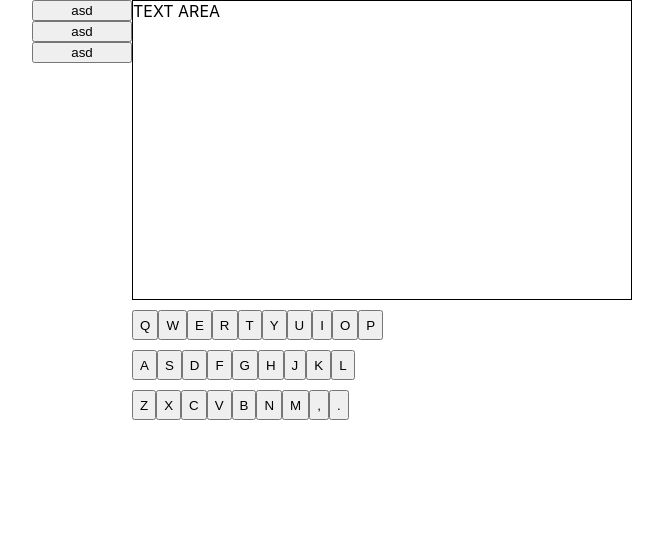
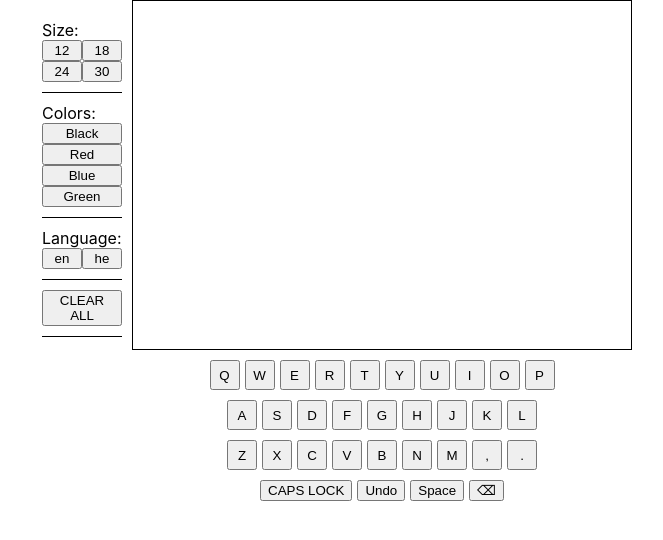
Before and after one commit to YehudaEdelstien/Schoolwork-JBH, a React (Create React App) app in the folder 04-react/text-editor/: page / in a window 1280 px wide. Shown: the top 540 px of the page, without its empty margins (308-971 px from the left). Built offline with nearby package versions, Linux system fonts and the light colour scheme.

Commit message:
keyboard works

```diff
--- a/04-react/text-editor/src/App.css
+++ b/04-react/text-editor/src/App.css
@@ -1,8 +1,9 @@
-.App {
+.textEditor {
+    height: 100vh;
     display: grid;
     grid-template-columns: 100px 500px;
-    grid-template-rows: 300px 1fr;
-    justify-content: center;
+    grid-template-rows: 350px 1fr;
+    place-content: center;
 }
 
 .key {
@@ -12,13 +13,27 @@
 
 .keyRow {
     display: flex;
-    justify-content: space-around;
+    justify-content: center;
+    gap: 5px;
     margin: 10px 0;
+}
+
+.optionsSection {
+    padding: 10px 0;
+    display: flex;
+    justify-content: stretch;
+    flex-wrap: wrap;
+    border-bottom: 1px solid black;
+}
+
+.optionsSection button {
+    flex-grow: 1;
 }
 
 #optionsBar {
     display: flex;
     flex-direction: column;
+    padding: 10%;
 }
 
 #inputArea {
@@ -26,6 +41,5 @@
 }
 
 #keyboard {
-    width: 200px;
     grid-column: 2 / 3;
 }
--- a/04-react/text-editor/src/App.js
+++ b/04-react/text-editor/src/App.js
@@ -1,14 +1,11 @@
 import './App.css';
-import Keyboard from './components/keyboard/Keyboard';
-import InputArea from './components/InputArea/InputArea';
-import OptionsBar from './components/OptionsBar/OptionsBar';
+
+import TextEditor from './components/TextEditor/TextEditor';
 
 function App() {
   return (
     <div className="App">
-      <OptionsBar />
-      <InputArea />
-      <Keyboard />
+      <TextEditor />
     </div>
   );
 }
--- a/04-react/text-editor/src/components/InputArea/InputArea.jsx
+++ b/04-react/text-editor/src/components/InputArea/InputArea.jsx
@@ -1,5 +1,7 @@
-function InputArea(props) {
-    return <div id="inputArea">TEXT AREA</div>
+function InputArea({textObjects}) {
+    return <div id="inputArea">{textObjects.map((letter, index) => {
+        return <span key={index} style={{fontSize: letter.size, color: letter.color}}>{letter.char}</span>
+    })}</div>
 }
 
 export default InputArea;
--- a/04-react/text-editor/src/components/OptionsBar/OptionsBar.jsx
+++ b/04-react/text-editor/src/components/OptionsBar/OptionsBar.jsx
@@ -1,9 +1,52 @@
+function SizeOptions(props) {
+    return (
+        <div className="optionsSection">
+            <div style={{width: "100%"}}>Size:</div>
+            <button>12</button>
+            <button>18</button>
+            <button>24</button>
+            <button>30</button>
+        </div>
+    )
+}
+
+function ColorOptions(props) {
+    return (
+        <div className="optionsSection">
+            <span>Colors:</span>
+            <button>Black</button>
+            <button>Red</button>
+            <button>Blue</button>
+            <button>Green</button>
+        </div>
+    )
+}
+
+function LanguageOptions(props){
+    return (
+        <div className="optionsSection">
+            <span>Language:</span>
+            <button>en</button>
+            <button>he</button>
+        </div>
+    )
+}
+
+function MetaOptions(props) {
+    return (
+        <div className="optionsSection">
+            <button>CLEAR ALL</button>
+        </div>
+    )
+}
+
 function OptionsBar(props) {
     return (
     <div id="optionsBar">
-        <button>asd</button>
-        <button>asd</button>
-        <button>asd</button>
+        <SizeOptions />
+        <ColorOptions />
+        <LanguageOptions />
+        <MetaOptions />
     </div>
     )
 }
--- /dev/null
+++ b/04-react/text-editor/src/components/TextEditor/TextEditor.jsx
@@ -0,0 +1,44 @@
+import React, { Component } from 'react';
+
+import Keyboard from '../Keyboard/Keyboard';
+import InputArea from '../InputArea/InputArea';
+import OptionsBar from '../OptionsBar/OptionsBar';
+
+class TextEditor extends Component {
+    state = {
+        textObjects: [],
+        language: "en",
+        textSize: 12,
+        color: "black",
+        caps: false,
+    }
+
+    Letter = function(char, size, color) {
+        this.char = char;
+        this.size = size;
+        this.color = color;
+    }
+
+    addNewLetter = (letter) => {
+        console.log(this.state)
+        const {textSize, color} = this.state;
+        const newLetter = new this.Letter(letter, textSize, color)
+
+        const newState = {...this.state};
+        newState.textObjects = [...newState.textObjects, newLetter]
+        this.setState(newState);
+    }
+
+    render() {
+        const {textObjects, language, caps} = this.state;
+        return (
+            <div className='textEditor'>
+                <OptionsBar />
+                <InputArea textObjects={textObjects}/>
+                <Keyboard language={language} caps={caps} onClick={this.addNewLetter}/>
+            </div>
+        );
+    }
+}
+
+export default TextEditor;
--- a/04-react/text-editor/src/components/keyboard/Keyboard.jsx
+++ b/04-react/text-editor/src/components/keyboard/Keyboard.jsx
@@ -1,19 +1,32 @@
-import keys from "./Keys";
+import keyboardKeys from "./Keys";
 
 function Key(props) {
-    return <button className="key">{props.letter}</button>
+    return <button className="key" onClick={() => props.onClick(props.letter)}>{props.letter}</button>
 }
 
 function KeyRow(props) {
-    return <div className="keyRow">{props.keys.map(key => <Key key={key} letter={key}/>)}</div>
+    return <div className="keyRow">{props.keys.map(key => <Key key={key} letter={key} onClick={props.onClick}/>)}</div>
 }
 
-function Keyboard () {
+function BottomKeyRow(props) {
     return (
-        <div id="keyboard">
-            <KeyRow keys={keys[0]}/>
-            <KeyRow keys={keys[1]}/>
-            <KeyRow keys={keys[2]}/>
+    <div className="keyRow">
+        <button>CAPS LOCK</button>
+        <button>Undo</button>
+        <button>Space</button>
+        <button>⌫</button>
+    </div>
+    )
+}
+
+function Keyboard (props) {
+    const keys = keyboardKeys.english;
+    return (
+        <div id="keyboard" >
+            <KeyRow keys={keys[0]} onClick={props.onClick}/>
+            <KeyRow keys={keys[1]} onClick={props.onClick}/>
+            <KeyRow keys={keys[2]} onClick={props.onClick}/>
+            <BottomKeyRow />
         </div>
     )
 }
--- a/04-react/text-editor/src/components/keyboard/Keys.jsx
+++ b/04-react/text-editor/src/components/keyboard/Keys.jsx
@@ -1,7 +1,14 @@
-const keys = [
-    ["Q","W","E","R","T","Y","U","I","O","P",],
-    ["A","S","D","F","G","H","J","K","L",],
-    ["Z","X","C","V","B","N","M",",",".",],
-]
+const keys = {
+    english: [
+        ["Q", "W", "E", "R", "T", "Y", "U", "I", "O", "P",],
+        ["A", "S", "D", "F", "G", "H", "J", "K", "L",],
+        ["Z", "X", "C", "V", "B", "N", "M", ",", ".",],
+    ],
+    hebrew: [
+        ["ק", "ר", "א", "ט", "ו", "ן", "ם", "פ"],
+        ["ש", "ד", "ג", "כ", "ע", "י", "ח", "ל", "ך", "ף", ",",],
+        ["ז", "ס", "ב", "ה", "נ", "מ", "צ", "ת", "ץ", ".",],
+    ],
+}
 
 export default keys;
```
